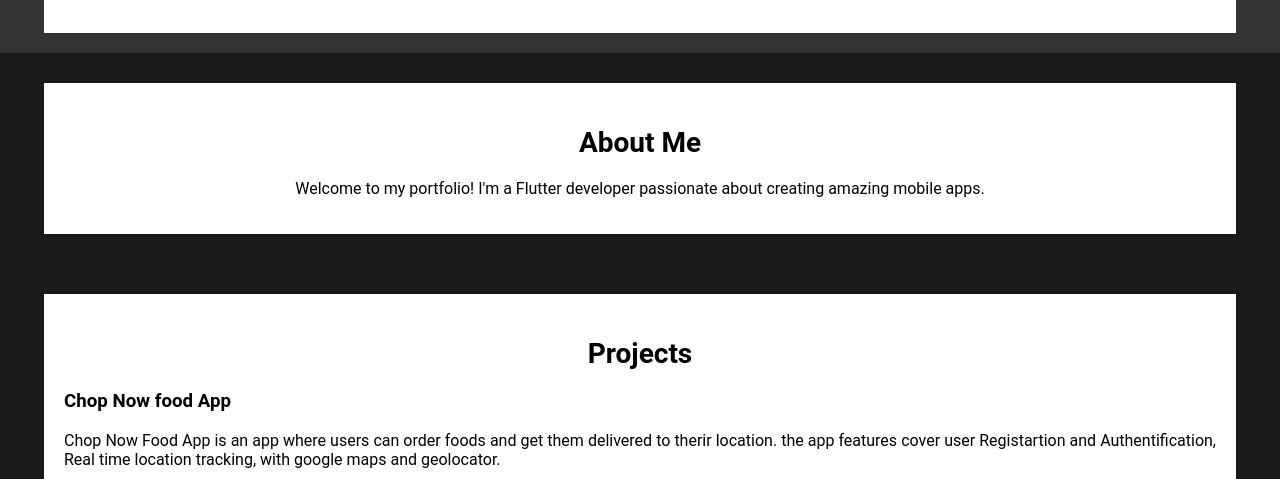
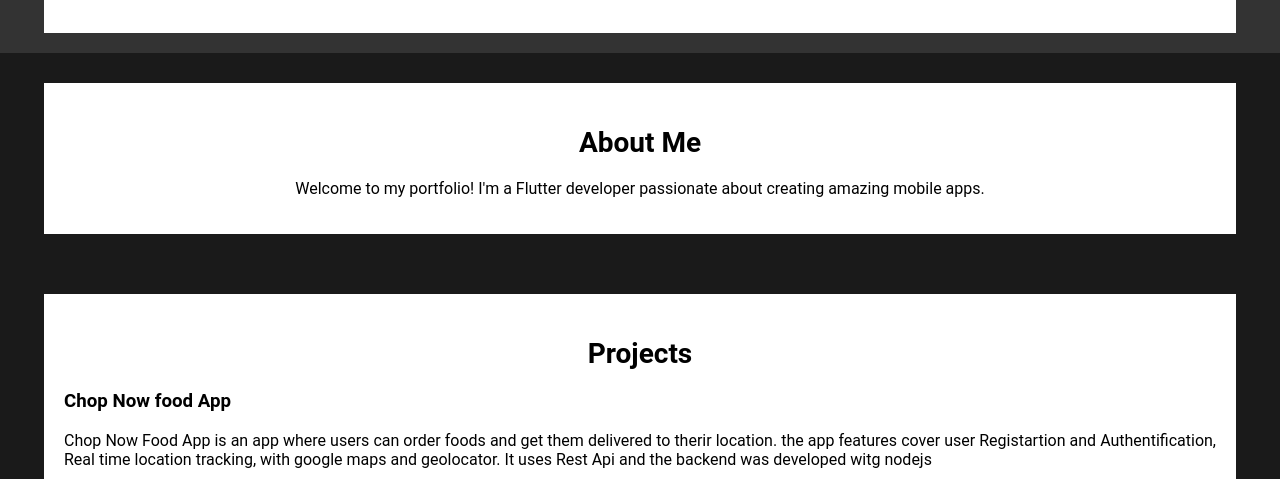
Before and after one commit to noyevate/portfolio, a plain HTML site: page index.html in a window 1280 px wide. Shown: the part 286-765 px from the top of the page. Drawn offline with Linux system fonts and the light colour scheme.

Commit message:
my third commit

```diff
--- a/index.html
+++ b/index.html
@@ -39,7 +39,7 @@
                 <h3>Chop Now food App </h3>
                 <p>Chop Now Food App is an app where users can order foods and get them delivered to therir location.
                     the app features cover user Registartion and Authentification,
-                     Real time location tracking, with google maps and geolocator.
+                     Real time location tracking, with google maps and geolocator. It uses Rest Api and the backend was developed witg nodejs
 
                     </p>
                 <div class="project-links">
```
